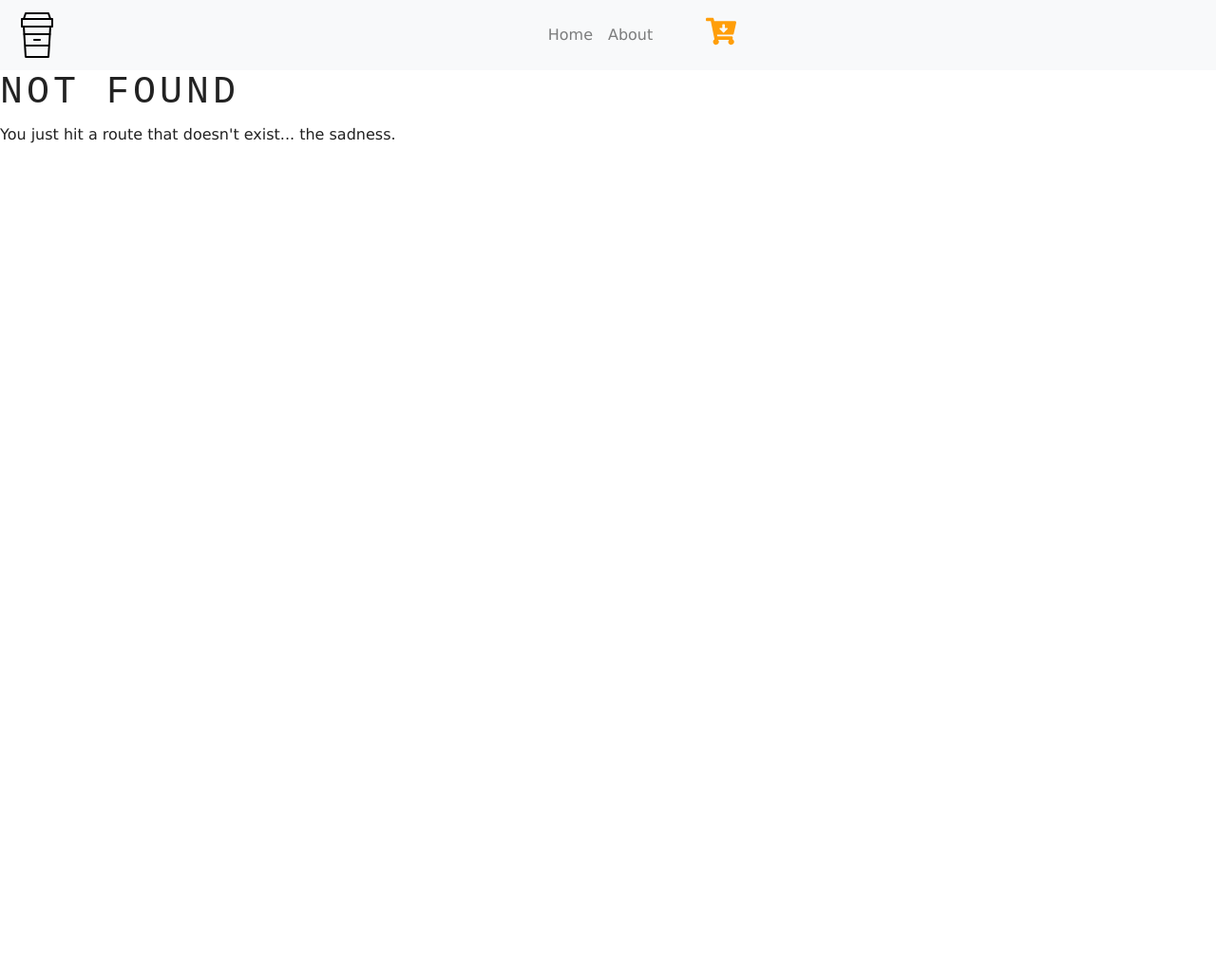
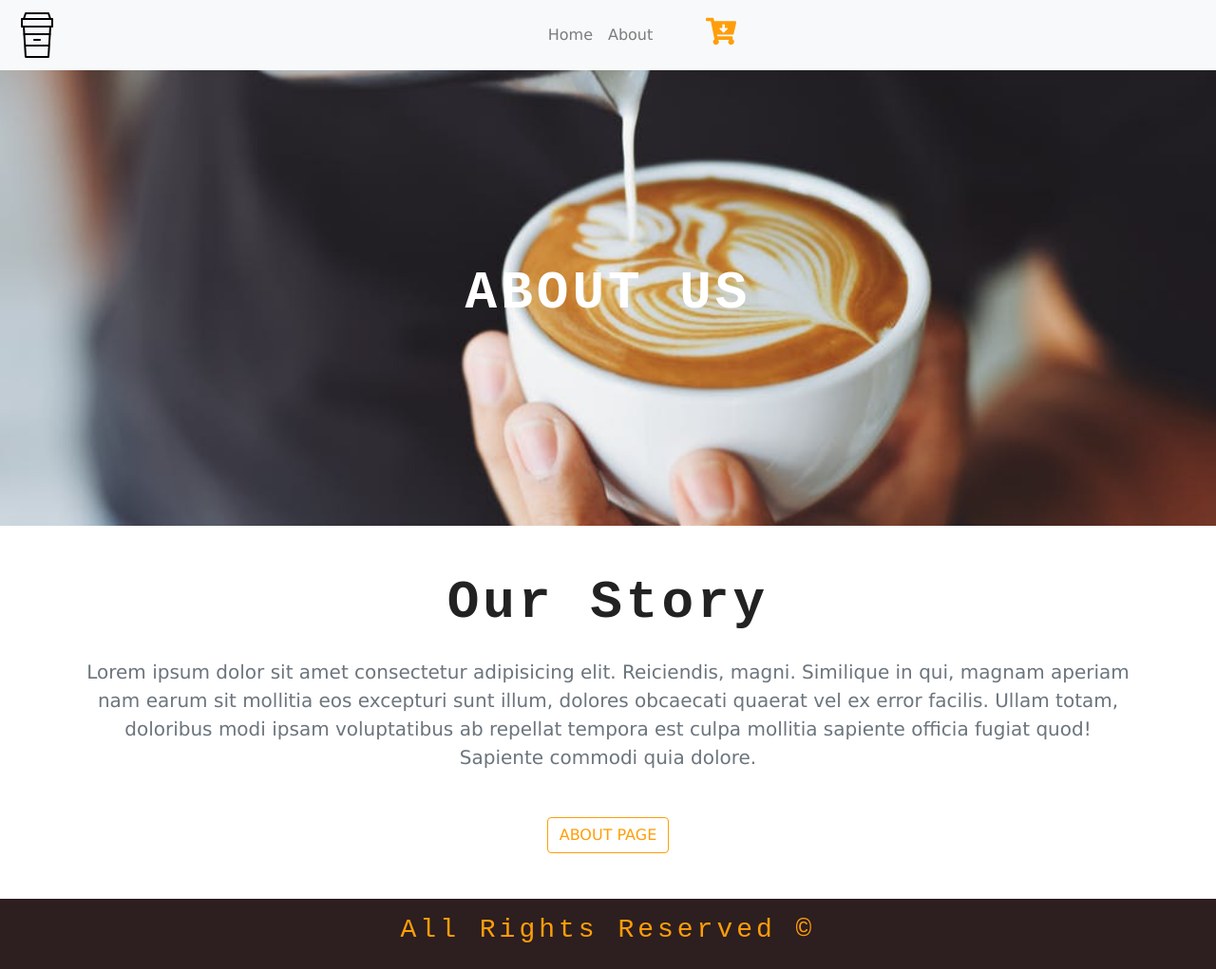
Before and after one commit to mwptje/gatsby-course-coffee-site, a Gatsby site: page /about in a window 1280 px wide. Before the commit this address had no page. Shown: the whole page at 95% size. Before the commit the page ends 800 px from the top, so only its background shows below. Built offline with nearby package versions, Linux system fonts and the light colour scheme; Gatsby itself is replaced by a stand-in of ours.

Commit message:
up to footer section

```diff
--- /dev/null
+++ b/src/components/Globals/Footer.js
@@ -0,0 +1,15 @@
+import React from "react";
+
+export default function Footer() {
+  return (
+    <footer className="footer py-3">
+      <div className="container">
+        <div className="row">
+          <div className="col-10 mx-auto col-md-6 text-yellow text-center text-capitalize">
+            <h3>all rights reserved &copy;{new Date().getFullYear}</h3>
+          </div>
+        </div>
+      </div>
+    </footer>
+  );
+}
--- a/src/components/layout.css
+++ b/src/components/layout.css
@@ -22,8 +22,8 @@
   letter-spacing: 0.25rem !important;
 }
 
-.text-yello {
-  color: var(--mainYello);
+.text-yellow {
+  color: var(--mainYellow);
 }
 
 .cart-icon {
@@ -32,7 +32,8 @@
   font-size: 2rem;
 }
 
-.default-background {
+.default-background,
+.about-background {
   /* 100% of the current view height */
   min-height: 100vh;
   display: flex;
@@ -43,6 +44,11 @@
   background-size: cover;
 }
 
+.about-background {
+  /* 100% of the current view height */
+  min-height: 60vh;
+}
+
 .btn-yellow {
   color: var(--mainYellow);
   border-color: var(--mainYellow);
@@ -51,3 +57,7 @@
   background: var(--mainYellow);
   color: var(--mainBrown) !important;
 }
+
+.footer {
+  background: var(--mainBrown);
+}
--- a/src/components/layout.js
+++ b/src/components/layout.js
@@ -5,24 +5,26 @@
  * See: https://www.gatsbyjs.org/docs/use-static-query/
  */
 
-import React from "react"
-import PropTypes from "prop-types"
-import { useStaticQuery, graphql } from "gatsby"
-import "./bootstrap.min.css"
-import "./layout.css"
-import Navbar from "./Globals/Navbar"
+import React from "react";
+import PropTypes from "prop-types";
+import { useStaticQuery, graphql } from "gatsby";
+import "./bootstrap.min.css";
+import "./layout.css";
+import Navbar from "./Globals/Navbar";
+import Footer from "./Globals/Footer";
 
 const Layout = ({ children }) => {
   return (
     <>
       <Navbar />
       {children}
+      <Footer />
     </>
-  )
-}
+  );
+};
 
 Layout.propTypes = {
-  children: PropTypes.node.isRequired,
-}
+  children: PropTypes.node.isRequired
+};
 
-export default Layout
+export default Layout;
--- /dev/null
+++ b/src/pages/about.js
@@ -0,0 +1,33 @@
+import React from "react";
+import { Link, graphql } from "gatsby";
+
+import Layout from "../components/layout";
+import SEO from "../components/seo";
+import BackgroundSection from "../components/Globals/BackgroundSection";
+import Info from "../components/Home/Info";
+
+const AboutPage = ({ data }) => (
+  <Layout>
+    <SEO title="Home" keywords={[`gatsby`, `application`, `react`]} />
+    <BackgroundSection
+      img={data.img.childImageSharp.fluid}
+      title="about us"
+      styleClass="about-background"
+      // styleClass="default-background"
+    />
+    <Info />
+  </Layout>
+);
+
+export const query = graphql`
+  {
+    img: file(relativePath: { eq: "about-background.jpeg" }) {
+      childImageSharp {
+        fluid {
+          ...GatsbyImageSharpFluid_tracedSVG
+        }
+      }
+    }
+  }
+`;
+export default AboutPage;
```
